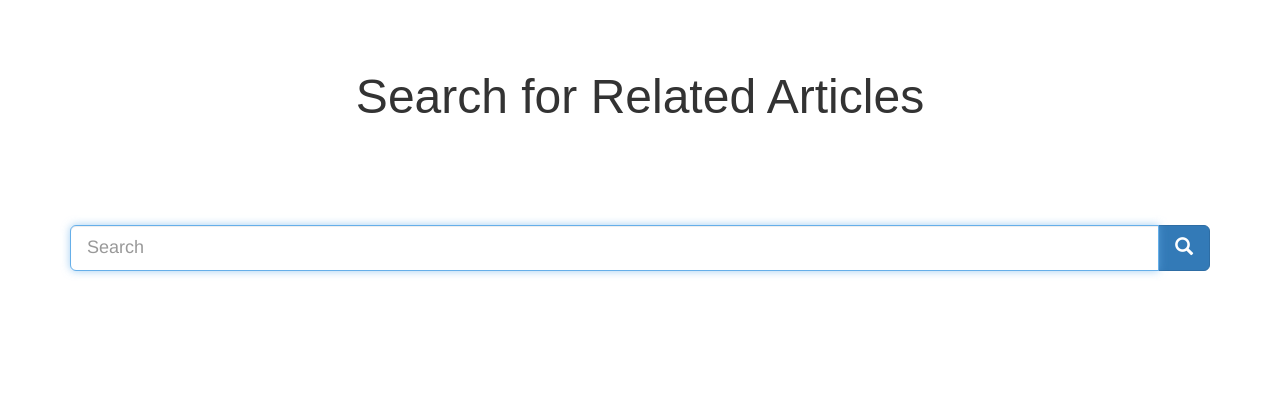
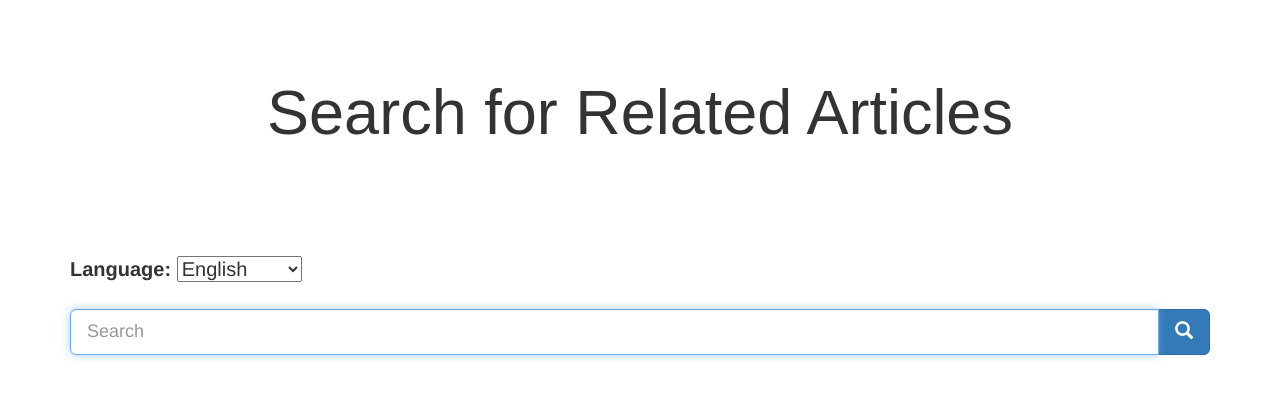
Before and after one commit to RashikaKarki/Related-Articles-Wikipedia, a Flask app: page / in a window 1280 px wide. Shown: the top 399 px of the page. Run offline with Flask 2, Linux system fonts and the light colour scheme; some libraries are stand-ins or nearby versions.

Commit message:
feat: add language selection

```diff
--- a/main.py
+++ b/main.py
@@ -15,7 +15,8 @@ def home():
 @app.route('/result', methods=['GET', 'POST'])
 def search_request():
     search_term = request.form["input"]
-    res = article.related_articles(search_term)
+    language = request.form["language"]
+    res = article.related_articles(search_term, language)
     return render_template('results.html', res=res)
 
 
--- a/templates/search.html
+++ b/templates/search.html
@@ -1,31 +1,59 @@
 <!DOCTYPE html>
 <html lang="en">
   <head>
+    <meta charset="utf-8" />
+    <meta name="viewport" content="width=device-width, initial-scale=1.0" />
 
-  <meta charset="utf-8">
-  <link rel="stylesheet" href="https://fonts.googleapis.com/css?family=Pacifico">
-  <link rel="icon" href="http://obj-cache.cloud.ruanbekker.com/favicon.ico">
-  <link href="//netdna.bootstrapcdn.com/bootstrap/3.0.0/css/bootstrap.min.css" rel="stylesheet">
+    <link
+      rel="stylesheet"
+      href="https://fonts.googleapis.com/css?family=Pacifico"
+    />
+    <link
+      rel="icon"
+      href="http://obj-cache.cloud.ruanbekker.com/favicon.ico"
+    />
+    <link
+      href="https://netdna.bootstrapcdn.com/bootstrap/3.0.0/css/bootstrap.min.css"
+      rel="stylesheet"
+    />
 
     <title>Related Article Search</title>
-
   </head>
   <body>
-
     <div class="container">
-    <div style="background:transparent !important" class="jumbotron">
-      <div style="font-family: 'Arial', cursive;">
-        <p>
-          <center>
-          <font size="8">Search for Related Articles</font>
-          </center>
-        </p>
+      <div style="background: transparent !important" class="jumbotron">
+        <div style="font-family: 'Arial', cursive">
+          <h1 style="text-align: center; margin: 3rem 0" class="display-1">
+            Search for Related Articles
+          </h1>
         </div>
       </div>
 
       <form action="/result" method="post">
+        <div style="margin-bottom: 2rem; font-size: 2rem">
+          <label for="lang">Language:</label>
+          <select id="lang" name="language">
+            <option value="en">English</option>
+            <option value="de">German</option>
+            <option value="es">Spanish</option>
+            <option value="fa">Persian</option>
+            <option value="fr">French</option>
+            <option value="it">Italian</option>
+            <option value="ja">Japanese</option>
+            <option value="pl">Polish</option>
+            <option value="pt">Portuguese</option>
+            <option value="ru">Russian</option>
+            <option value="zh">Chinese</option>
+          </select>
+        </div>
         <div class="input-group">
-        <input type="text" class="form-control input-lg" name="input" placeholder="Search" autofocus>
+          <input
+            type="text"
+            class="form-control input-lg"
+            name="input"
+            placeholder="Search"
+            autofocus
+          />
           <div class="input-group-btn">
             <button class="btn btn-primary btn-lg" type="submit">
               <i class="glyphicon glyphicon-search"></i>
@@ -34,10 +62,7 @@
         </div>
       </form>
 
-    <br><br>
-
-
-      </div>
+      <br /><br />
     </div>
   </body>
 </html>
```
Also changed, not shown: scripts/article.py (+16 -3 lines), scripts/get_data.py (+12 -6 lines), templates/results.html (+49 -17 lines). Lines whose indentation alone changed are shown as unchanged.
